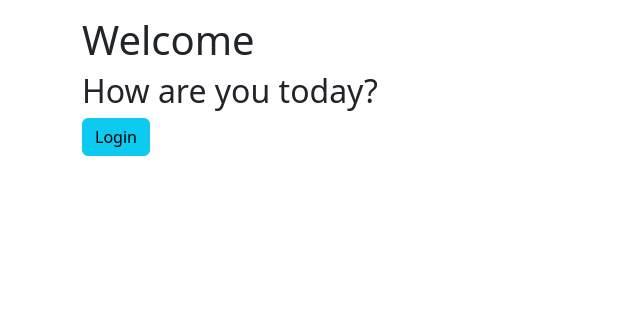
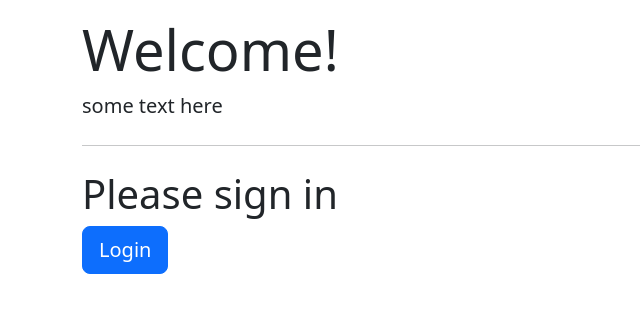
Before and after one commit to kesh2072/BUS-Group-10, a Flask app: page / in a window 1280 px wide. Shown: the part 56-369 px from the top of the page, without its empty margins (0-640 px from the left). Run offline with Flask 3, Linux system fonts and the light colour scheme.

Commit message:
some more updates to style of homepage

```diff
--- a/skeleton/app/templates/generic_form.html
+++ b/skeleton/app/templates/generic_form.html
@@ -3,6 +3,8 @@
 
 {% block content %}
     <div class="container">
-        {{ wtf.quick_form(form, action="", method="post", id="", novalidate=True, autofocus=False) }}
+        <div class="form-floating">
+            {{ wtf.quick_form(form, action="", method="post", id="", novalidate=True, autofocus=False) }}
+        </div>
     </div>
 {% endblock %}
--- a/skeleton/app/templates/home.html
+++ b/skeleton/app/templates/home.html
@@ -1,18 +1,26 @@
 {% extends "base.html" %}
 
 {% block content %}
-<h1>Welcome</h1>
-<h2>How are you today? </h2>
- <div class="mt-2 col-md-12">
-  {% if current_user.is_anonymous %}
-     <a class="btn btn-info" role="button" aria-current="page" href="{{ url_for('login') }}">Login</a>
+
+<div class="jumbotron">
+    <h1 class="display-4">Welcome!</h1>
+    <p class="lead">some text here</p>
+    <hr class="my-4">
+    {% if current_user.is_anonymous %}
+    <h1 class="display-6">Please sign in</h1>
+    <p class="lead">
+        <a class="btn btn-primary btn-lg" role="button" aria-current="page" href="{{ url_for('login') }}">Login</a>
+    </p>
      {% else %}
-     <a class="btn btn-info" role="button" aria-current="page" href="{{ url_for('logout') }}">Logout {{ current_user.username }}</a>
-
-     <a class="btn btn-info" role="button" aria-current="page" href="{{ url_for('change_pw') }}">Change Password</a>
+     <p class="lead">
+        <a class="btn btn-primary btn-lg" role="button" aria-current="page" href="{{ url_for('logout') }}">Logout {{ current_user.username }}</a>
+    </p>
+    <p class="lead">
+        <a class="btn btn-primary btn-lg" role="button" aria-current="page" href="{{ url_for('change_pw') }}">Change Password</a>
+    </p>
 
      {% endif %}
- </div>
+</div>
 
 
 {% endblock %}
```
